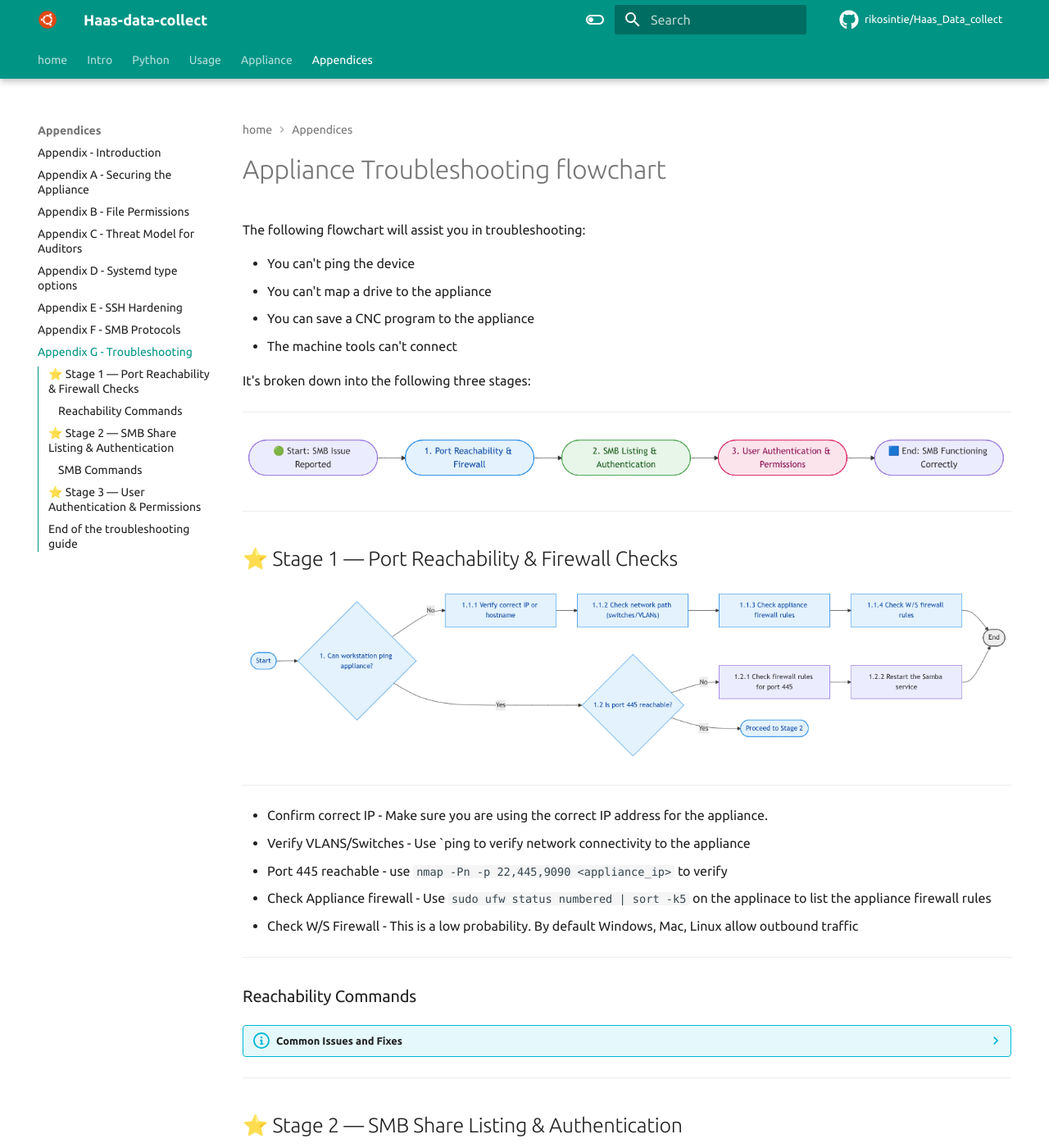
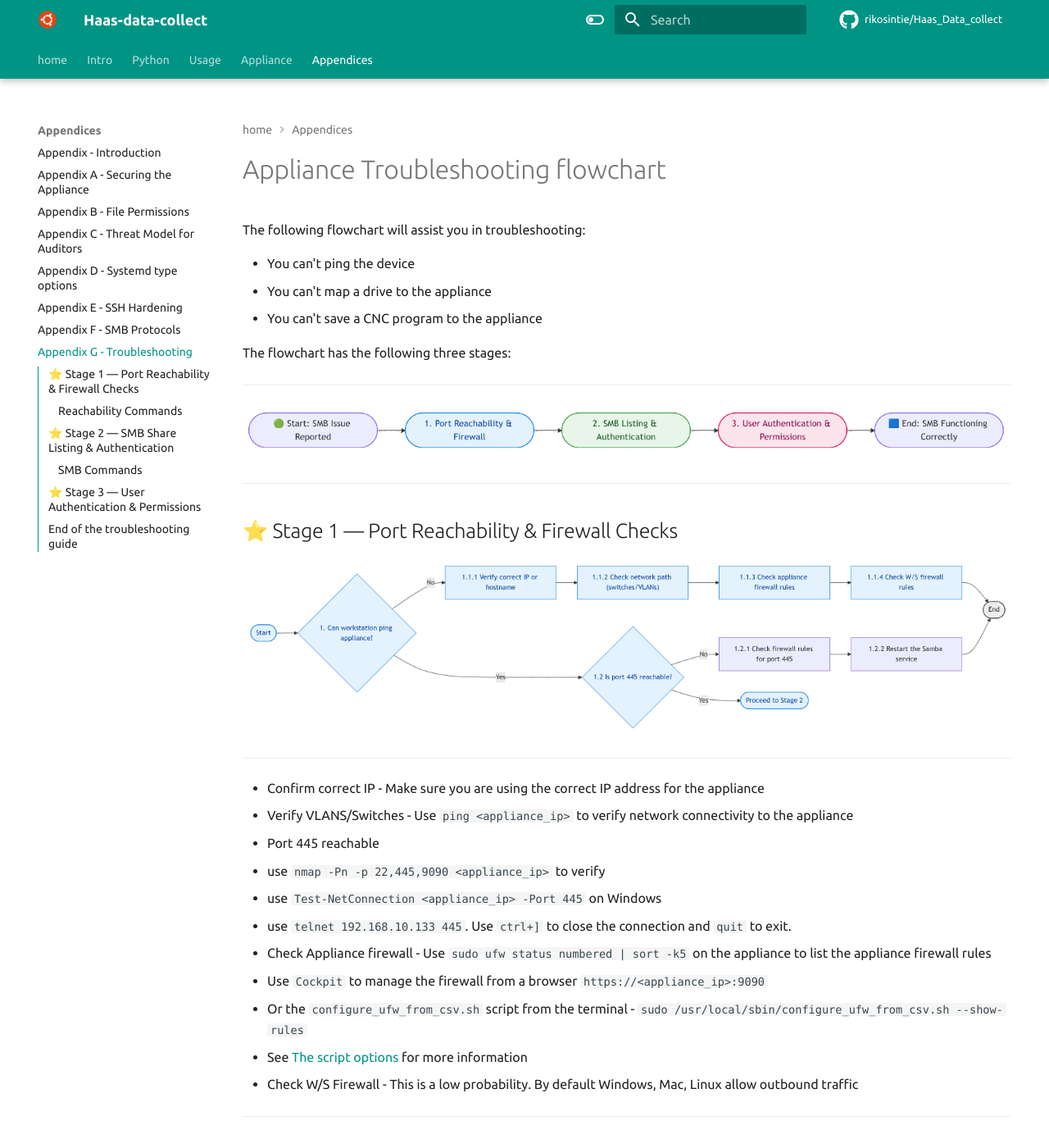
Before and after one commit to rikosintie/Haas_Data_collect, an MkDocs documentation site: the page built from docs/appendices/appendix-g.md, in a window 1280 px wide and 1400 px high. Shown: the whole window at 82% size. Built offline with MkDocs 1.6.1 and Material for MkDocs 9.7.7, drawn with Linux system fonts in a browser that asks for light colours; some web fonts are replaced; comment, search, counter and statistics services are not loaded.

Commit message:
Git Title: appendix-g.md: Formatting

```diff
--- a/docs/appendices/appendix-g.md
+++ b/docs/appendices/appendix-g.md
@@ -4,10 +4,9 @@ The following flowchart will assist you in troubleshooting:
 
 - You can't ping the device
 - You can't map a drive to the appliance
-- You can save a CNC program to the appliance
-- The machine tools can't connect
+- You can't save a CNC program to the appliance
 
-It's broken down into the following three stages:
+The flowchart has the following three stages:
 
 ----------------------------------------------------------------
 
@@ -21,10 +20,16 @@ It's broken down into the following three stages:
 
 ----------------------------------------------------------------
 
-- Confirm correct IP - Make sure you are using the correct IP address for the appliance.
-- Verify VLANS/Switches - Use `ping <appliance_ip> to verify network connectivity to the appliance
-- Port 445 reachable - use `nmap -Pn -p 22,445,9090 <appliance_ip>` to verify
-- Check Appliance firewall - Use `sudo ufw status numbered | sort -k5` on the applinace to list the appliance firewall rules
+- Confirm correct IP - Make sure you are using the correct IP address for the appliance
+- Verify VLANS/Switches - Use `ping <appliance_ip>` to verify network connectivity to the appliance
+- Port 445 reachable
+  - use `nmap -Pn -p 22,445,9090 <appliance_ip>` to verify
+  - use `Test-NetConnection <appliance_ip> -Port 445` on Windows
+  - use `telnet 192.168.10.133 445`. Use `ctrl+]` to close the connection and `quit` to exit.
+- Check Appliance firewall - Use `sudo ufw status numbered | sort -k5` on the appliance to list the appliance firewall rules
+  - Use `Cockpit` to manage the firewall from a browser `https://<appliance_ip>:9090`
+  - Or the `configure_ufw_from_csv.sh` script from the terminal - `sudo /usr/local/sbin/configure_ufw_from_csv.sh --show-rules`
+  - See [The script options](../build_pi_5_appliance/firewall_configuration.md/#the-script-options){target="_blank"} for more information
 - Check W/S Firewall - This is a low probability. By default Windows, Mac, Linux allow outbound traffic
 
 ----------------------------------------------------------------
```
